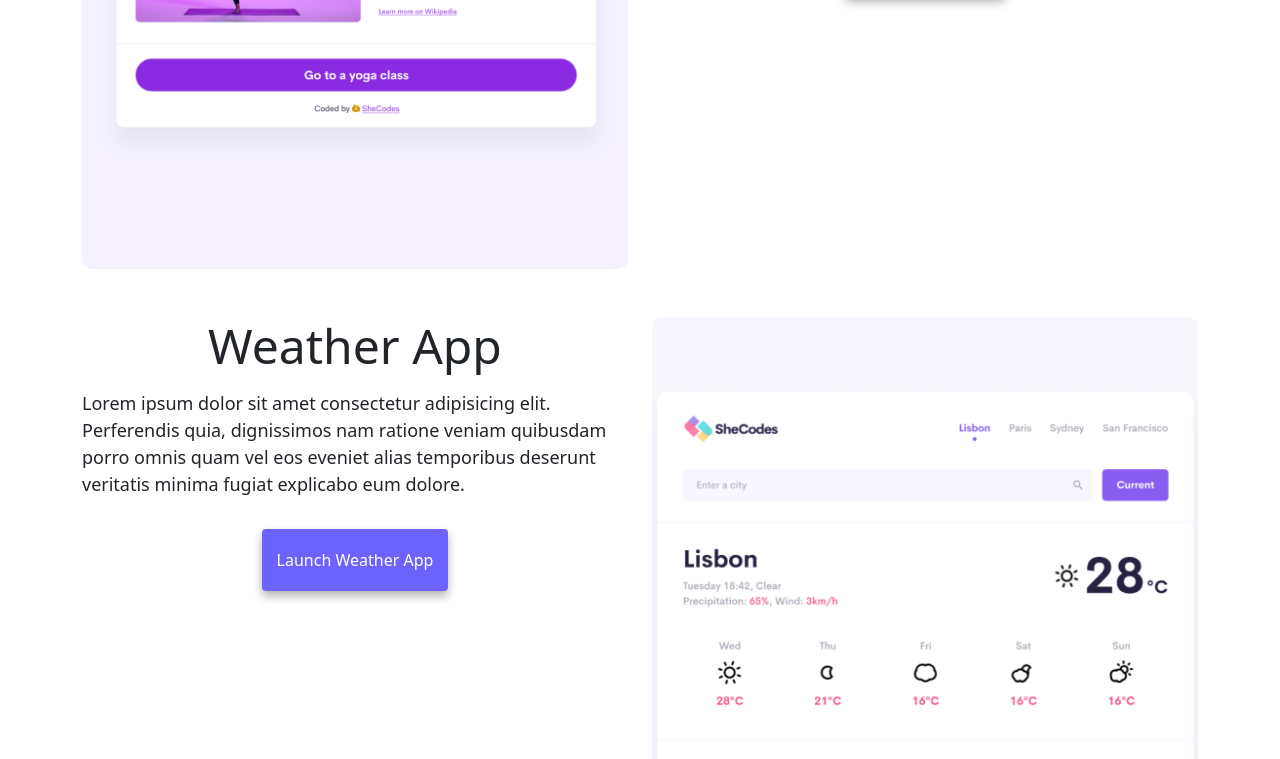
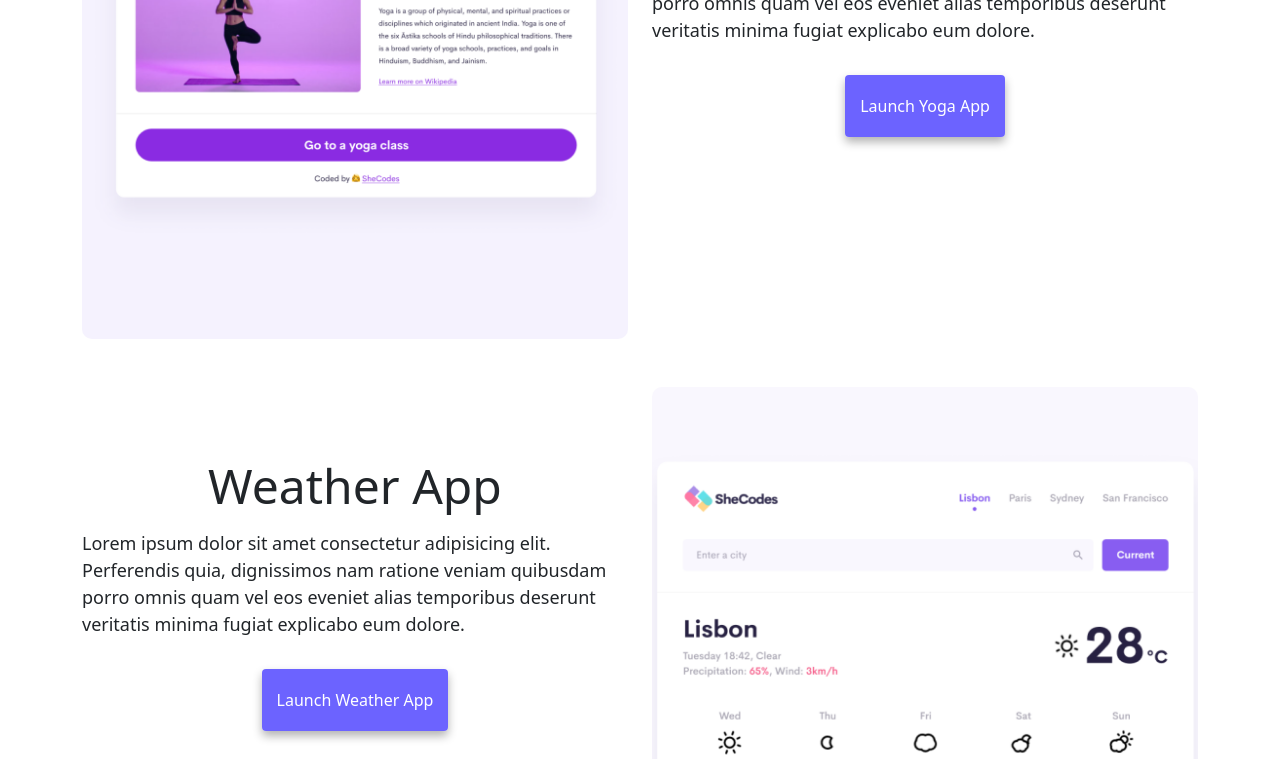
Before and after one commit to kalizink/advanced-bootstrap, a website: page index.html in a window 1280 px wide. Shown: the part 673-1432 px from the top of the page. Drawn offline with nearby package versions, Linux system fonts and the light colour scheme.

Commit message:
Updated CSS

```diff
--- a/src/style.css
+++ b/src/style.css
@@ -160,4 +160,7 @@
 	.sm-link {
 		text-align: center;
 	}
+	h2 {
+		margin-top: 70px;
+	}
 }
```
